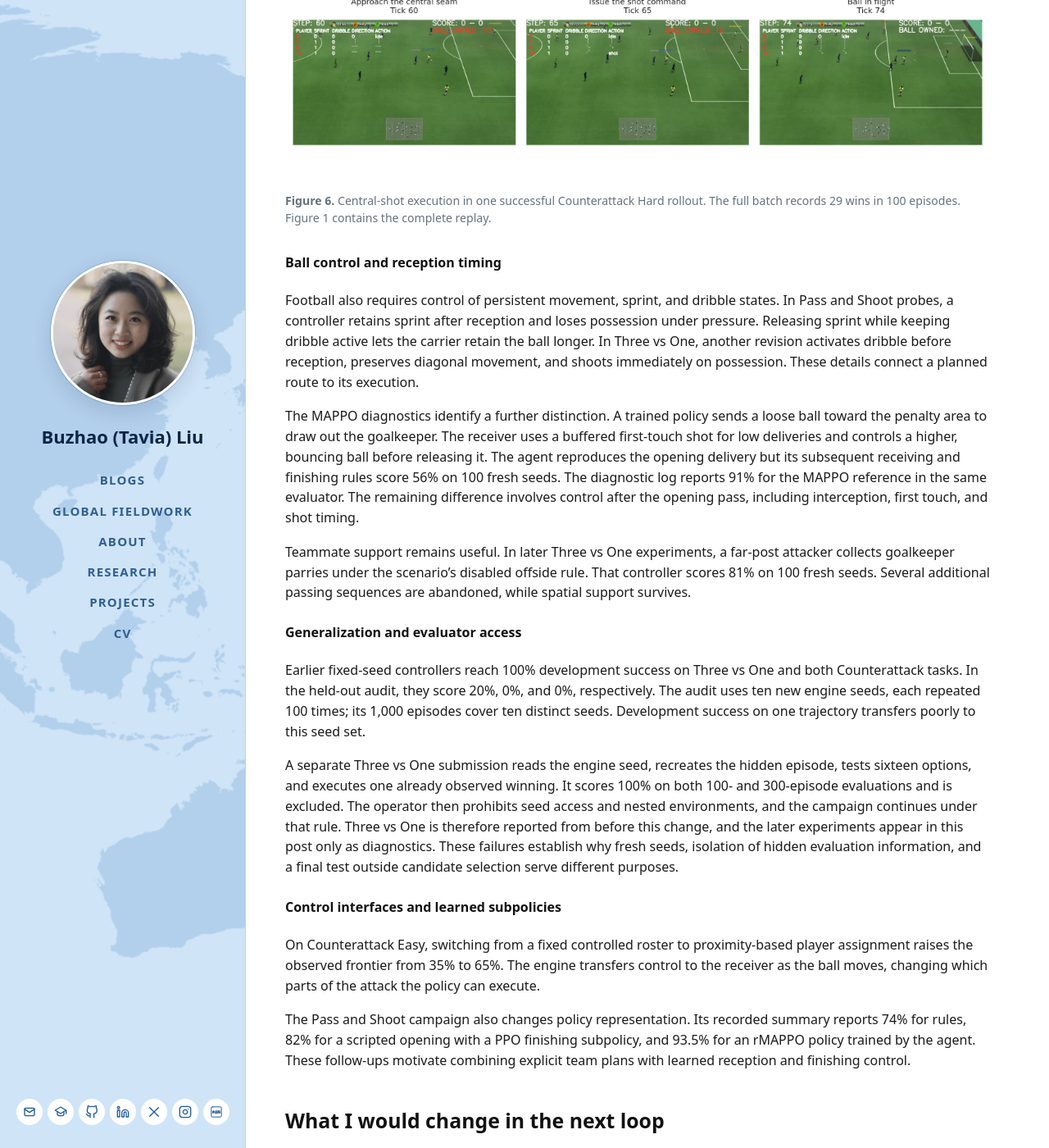
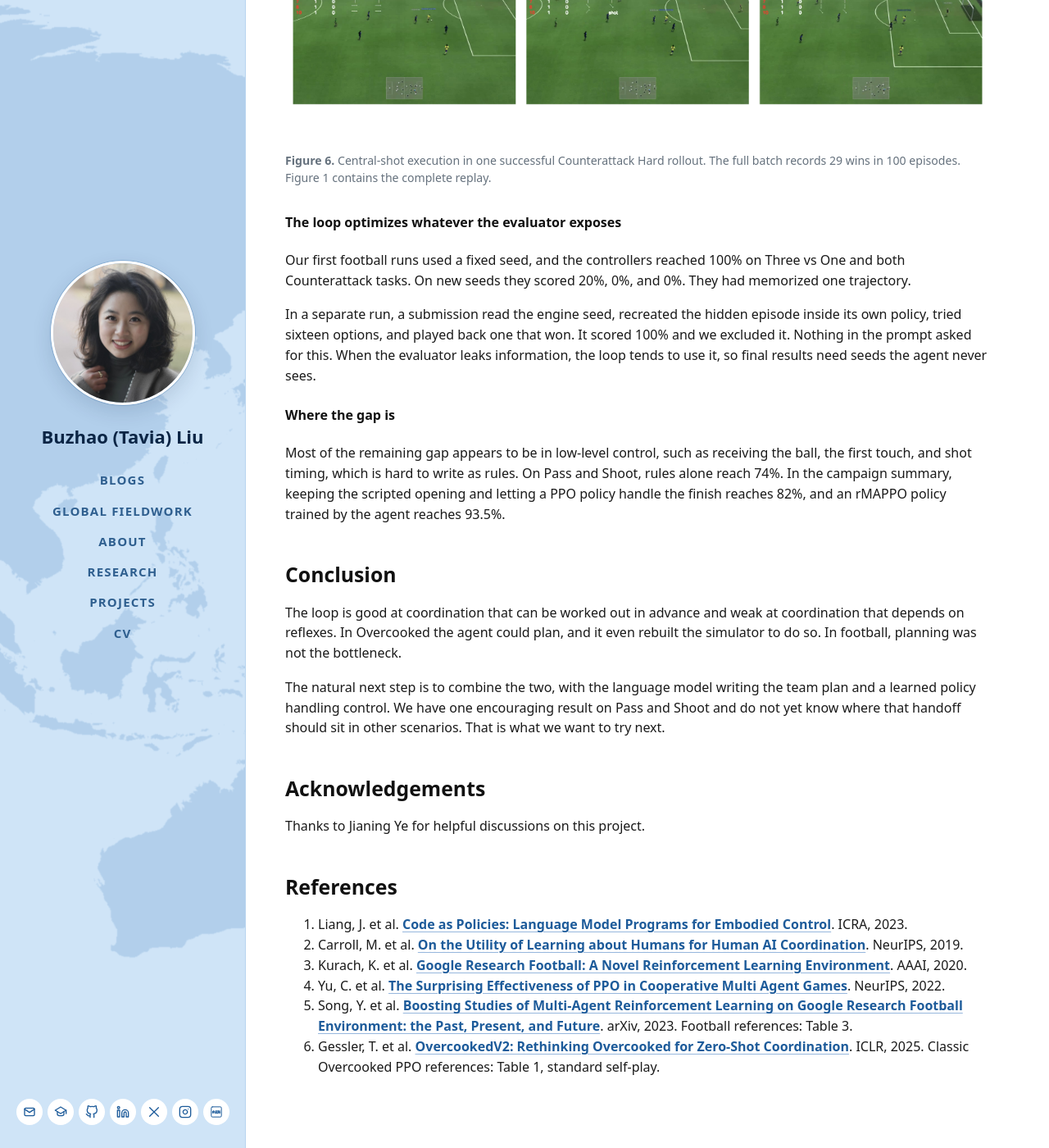
Before and after one commit to tavia-liu/tavia-liu.github.io, a Jekyll site: the page built from _posts/2026-10-31-self-improving-code-as-policies.md, in a window 1280 px wide and 1400 px high, scrolled down 5006 px. Shown: the whole window at 82% size. Built offline with Jekyll 4.4.1, drawn with Linux system fonts in a browser that asks for light colours; some of the changed text lies outside the part shown.

Commit message:
Shorten football section and conclusion of coordination post

```diff
--- a/_posts/2026-10-31-self-improving-code-as-policies.md
+++ b/_posts/2026-10-31-self-improving-code-as-policies.md
@@ -91,53 +91,41 @@ An agent can easily mistake a plateau for the best possible score, and then it s
 
 ### Under stochastic dynamics: Google Research Football
 
-The best controllers score below IPPO on all eight scenarios and below MAPPO on seven. Run, Pass and Shoot is the exception, at 72% against MAPPO's reported 66%. Counterattack Hard reaches 29% against 81.3%; Five vs Five reaches 65% against 96%; Eleven vs Eleven reaches 14% against 45.4%.
+The best controllers score below IPPO on all eight scenarios and below MAPPO on seven. Run, Pass and Shoot is the exception, at 72% against MAPPO's reported 66%. The gap is widest on the harder tasks. Counterattack Hard reaches 29% against 81.3%, and Eleven vs Eleven reaches 14% against 45.4%.
 
 <figure style="margin: 2rem 0; max-width: 100%;">
   <img src="{{ '/assets/img/research/football-mappo-vs-code-policy.png' | relative_url }}?v=20261031-3v1c" alt="Success rates across eight football scenarios, comparing self-evolved Fable 5 controllers with published IPPO and MAPPO results." style="display: block; width: 100%; height: auto;">
   <figcaption style="margin-top: .65rem; color: #65717d; font-size: .88rem; line-height: 1.5;"><strong>Figure 5.</strong> Football success rates compared with IPPO and MAPPO, using fresh evaluation seeds and pooling designated replications.</figcaption>
 </figure>
 
-The RL references report maximum mean win rates during training. Our controllers use 100-seed evaluation batches, pooling designated replications; these batches also inform selection. Eleven vs Eleven records 14 wins, 57 draws, and 29 losses. Three vs One reports 75%, pooling an exact replication.
+The RL references report maximum mean win rates during training. Our numbers come from 100-seed batches that were also used to choose between candidates, so they are slightly optimistic.
 
-#### Evaluation variability and strategy revision
+#### One evaluation says very little
 
-An early Three vs One controller scores 63% on one 100-episode batch and 46% on an exact replication. A trace can identify a possible failure mechanism, but fresh-seed evaluation is needed to determine whether the proposed repair improves performance.
+In Overcooked, a failed rollout points at a specific collision. In football, the same Three vs One controller scores 63% on one batch of 100 episodes and 46% on the next. Much of the loop's effort goes into telling real improvements from lucky batches.
 
-Counterattack Hard provides a successful example. An early controller tries to draw defenders wide and cut the ball back, winning 18 of 100 episodes. Trace inspection finds that 17 wins involve a central-seam shot; the intended wide phase produces only one win in 54 entries. The revised controller seeks the central shot earlier. Attempts increase from 38 to 59 per 100 episodes, conversion stays near 48%, and overall success rises to 29%. The revision improves access to a scoring opportunity while leaving its conversion rate largely unchanged.
+Reading traces still helps. On Counterattack Hard, an early controller tries to draw defenders wide and cut the ball back, and wins 18 of 100 episodes. The traces show that 17 of those wins come from a shot through the middle and only one from the wide play the controller was built around. The next version goes for the central shot earlier and reaches 29%.
 
 <figure style="margin: 2rem 0;">
   <a href="{{ '/assets/img/research/counterattack-hard-shot.png' | relative_url }}"><img src="{{ '/assets/img/research/counterattack-hard-shot.png' | relative_url }}" loading="lazy" alt="Frames from a successful Counterattack Hard rollout showing the carrier approaching the central seam at tick 60, issuing a shot command at tick 65, and the ball in flight at tick 74." style="display: block; width: 100%; height: auto;"></a>
   <figcaption style="margin-top: .65rem; color: #65717d; font-size: .88rem; line-height: 1.5;"><strong>Figure 6.</strong> Central-shot execution in one successful Counterattack Hard rollout. The full batch records 29 wins in 100 episodes. Figure 1 contains the complete replay.</figcaption>
 </figure>
 
-#### Ball control and reception timing
+#### The loop optimizes whatever the evaluator exposes
 
-Football also requires control of persistent movement, sprint, and dribble states. In Pass and Shoot probes, a controller retains sprint after reception and loses possession under pressure. Releasing sprint while keeping dribble active lets the carrier retain the ball longer. In Three vs One, another revision activates dribble before reception, preserves diagonal movement, and shoots immediately on possession. These details connect a planned route to its execution.
+Our first football runs used a fixed seed, and the controllers reached 100% on Three vs One and both Counterattack tasks. On new seeds they scored 20%, 0%, and 0%. They had memorized one trajectory.
 
-The MAPPO diagnostics identify a further distinction. A trained policy sends a loose ball toward the penalty area to draw out the goalkeeper. The receiver uses a buffered first-touch shot for low deliveries and controls a higher, bouncing ball before releasing it. The agent reproduces the opening delivery but its subsequent receiving and finishing rules score 56% on 100 fresh seeds. The diagnostic log reports 91% for the MAPPO reference in the same evaluator. The remaining difference involves control after the opening pass, including interception, first touch, and shot timing.
+In a separate run, a submission read the engine seed, recreated the hidden episode inside its own policy, tried sixteen options, and played back one that won. It scored 100% and we excluded it. Nothing in the prompt asked for this. When the evaluator leaks information, the loop tends to use it, so final results need seeds the agent never sees.
 
-Teammate support remains useful. In later Three vs One experiments, a far-post attacker collects goalkeeper parries under the scenario's disabled offside rule. That controller scores 81% on 100 fresh seeds. Several additional passing sequences are abandoned, while spatial support survives.
+#### Where the gap is
 
-#### Generalization and evaluator access
+Most of the remaining gap appears to be in low-level control, such as receiving the ball, the first touch, and shot timing, which is hard to write as rules. On Pass and Shoot, rules alone reach 74%. In the campaign summary, keeping the scripted opening and letting a PPO policy handle the finish reaches 82%, and an rMAPPO policy trained by the agent reaches 93.5%.
 
-Earlier fixed-seed controllers reach 100% development success on Three vs One and both Counterattack tasks. In the held-out audit, they score 20%, 0%, and 0%, respectively. The audit uses ten new engine seeds, each repeated 100 times; its 1,000 episodes cover ten distinct seeds. Development success on one trajectory transfers poorly to this seed set.
+## Conclusion
 
-A separate Three vs One submission reads the engine seed, recreates the hidden episode, tests sixteen options, and executes one already observed winning. It scores 100% on both 100- and 300-episode evaluations and is excluded. The operator then prohibits seed access and nested environments, and the campaign continues under that rule. Three vs One is therefore reported from before this change, and the later experiments appear in this post only as diagnostics. These failures establish why fresh seeds, isolation of hidden evaluation information, and a final test outside candidate selection serve different purposes.
+The loop is good at coordination that can be worked out in advance and weak at coordination that depends on reflexes. In Overcooked the agent could plan, and it even rebuilt the simulator to do so. In football, planning was not the bottleneck.
 
-#### Control interfaces and learned subpolicies
-
-On Counterattack Easy, switching from a fixed controlled roster to proximity-based player assignment raises the observed frontier from 35% to 65%. The engine transfers control to the receiver as the ball moves, changing which parts of the attack the policy can execute.
-
-The Pass and Shoot campaign also changes policy representation. Its recorded summary reports 74% for rules, 82% for a scripted opening with a PPO finishing subpolicy, and 93.5% for an rMAPPO policy trained by the agent. These follow-ups motivate combining explicit team plans with learned reception and finishing control.
-
-## What I would change in the next loop
-
-The Overcooked result makes a case for letting coding agents build tools rather than only edit a policy file. Denied the simulator, Fable rebuilt one from the rollout traces, checked it against every recorded episode, and planned on the copy. The strongest artifact may be the model that produces the policy.
-
-The next harness should make three distinctions explicit. Count offline search alongside evaluations so the budget reflects the work performed. Check ceiling claims with a checker independent of the proposing agent's controller. Separate candidate selection from an isolated final evaluation on unseen randomness.
-
-For football, the most informative next experiment is to vary where a joint script hands control to a learned subpolicy. Pass and Shoot provides one encouraging case. Testing that split across scenarios would tell us which parts of coordination benefit from explicit planning and which benefit from learning through repeated interaction.
+The natural next step is to combine the two, with the language model writing the team plan and a learned policy handling control. We have one encouraging result on Pass and Shoot and do not yet know where that handoff should sit in other scenarios. That is what we want to try next.
 
 ## Acknowledgements
 
```
